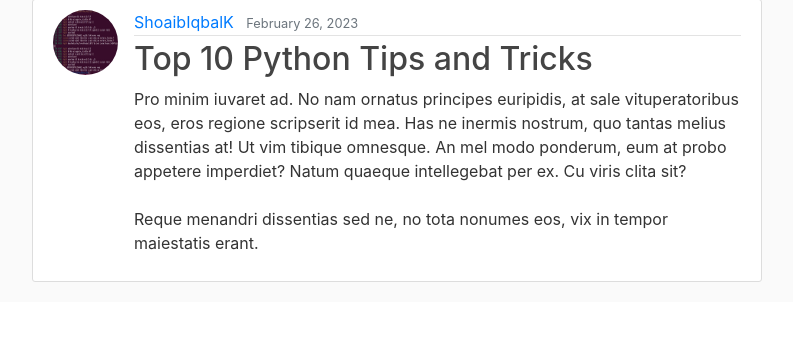
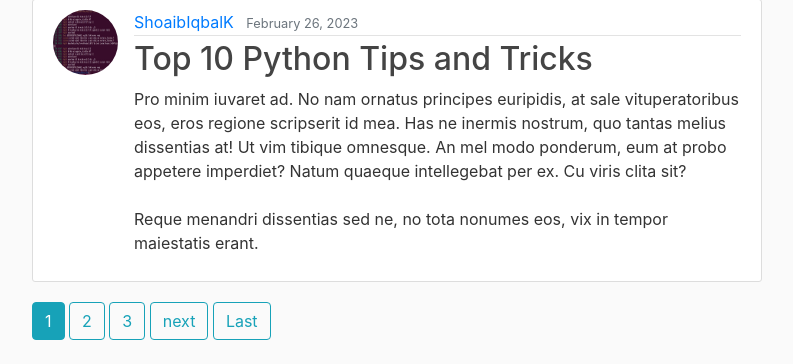
Before and after one commit to shoaibiqbalk/django_blog, a Django app: page / in a window 1280 px wide. Shown: the part 676-1040 px from the top of the page, without its empty margins (53-846 px from the left). Before the commit the page ends 958 px from the top, so only its background shows below. Run offline with Django 4.2, Linux system fonts and the light colour scheme; data comes from the database, SQL or seed files in the repository; some libraries are stand-ins or nearby versions.

Commit message:
pagination buttons added

```diff
--- a/blog/templates/blog/home.html
+++ b/blog/templates/blog/home.html
@@ -13,4 +13,26 @@
             </div>
         </article>
     {% endfor %}
+    {% if is_paginated %}
+
+        {% if page_obj.has_previous %}
+            <a class="btn btn-outline-info mb-4" href="?page=1">First</a>
+            <a class="btn btn-outline-info mb-4" href="?page={{ page_obj.previous_page_number}}">previous</a>
+        {% endif %}
+
+        {% for num in page_obj.paginator.page_range %}
+            {% if page_obj.number == num %}
+                <a class="btn btn-info mb-4" href="?page={{ num }}">{{ num }}</a>
+            {% elif num > page_obj.number|add:'-3' and num < page_obj.number|add:'3' %}
+                <a class="btn btn-outline-info mb-4" href="?page={{ num }}">{{ num }}</a>
+            {% endif %}
+        {% endfor %}
+
+        {% if page_obj.has_next %}
+            <a class="btn btn-outline-info mb-4" href="?page={{ page_obj.next_page_number}}">next</a>
+            <a class="btn btn-outline-info mb-4" href="?page={{ page_obj.paginator.num_pages }}">Last</a>
+        {% endif %}
+
+    {% endif %}
+
 {% endblock content %}
```
